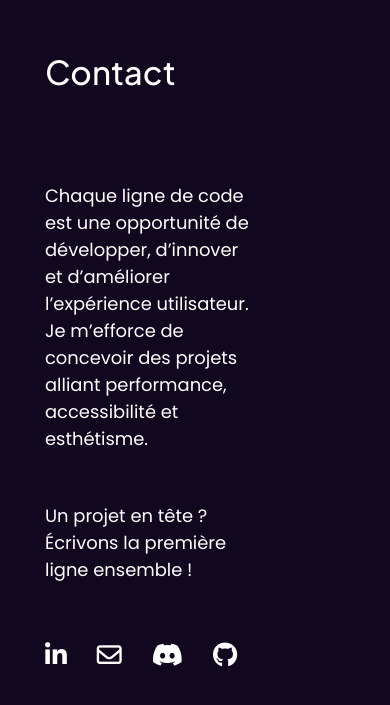
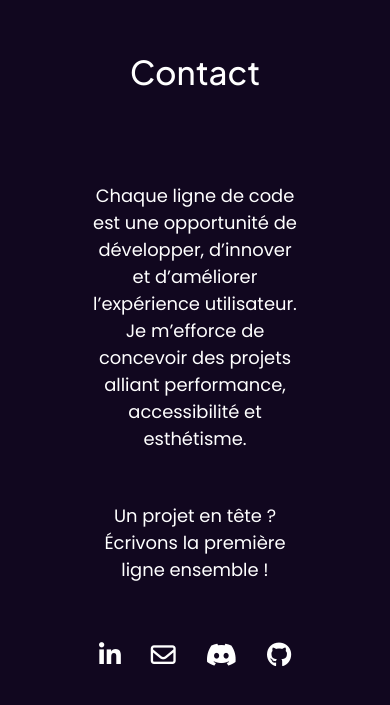
Before and after one commit to Iskandar835/Portfolio-v2, a React (Vite) app: page /about in a window 390 px wide. Shown: the part 2059-2764 px from the top of the page. Built offline with nearby package versions, Linux system fonts and the light colour scheme.

Commit message:
feat: ajout responsive tabs

```diff
--- a/src/components/Containers/Footer/styles.css
+++ b/src/components/Containers/Footer/styles.css
@@ -27,3 +27,14 @@ footer {
    font-size: 1.56rem;
    color: #fff;
 }
+
+/******     MEDIA QUERIES     ******/
+
+@media (width <= 1024px) {
+   footer {
+      display: flex;
+      flex-direction: column;
+      align-items: center;
+      text-align: center;
+   }
+}
```
